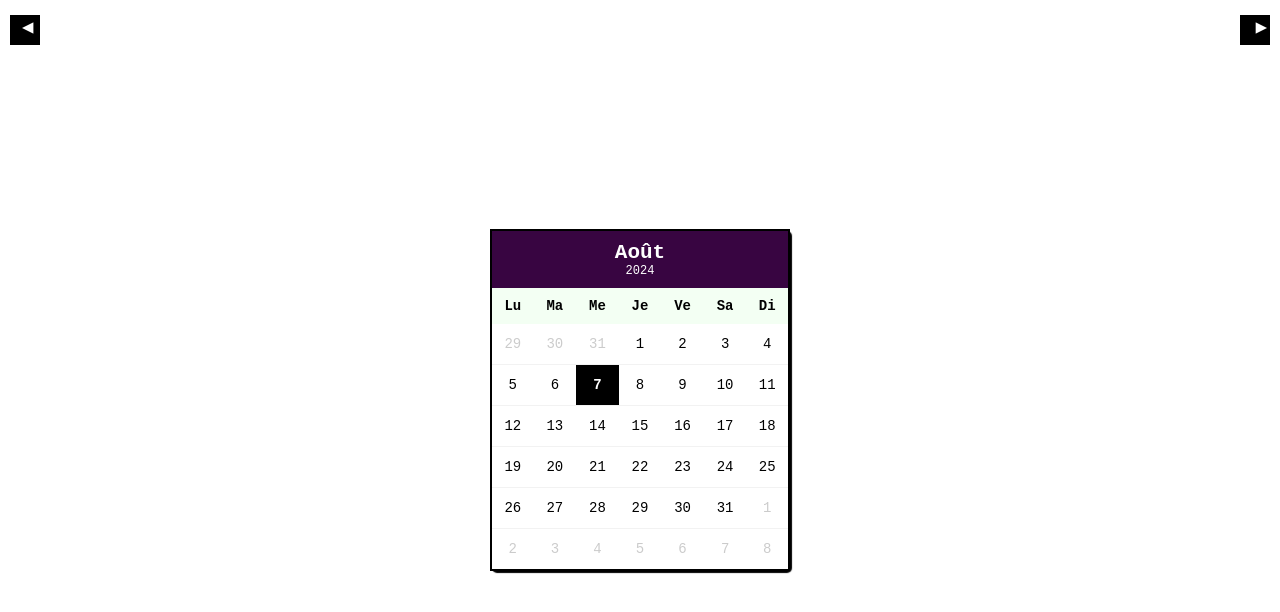
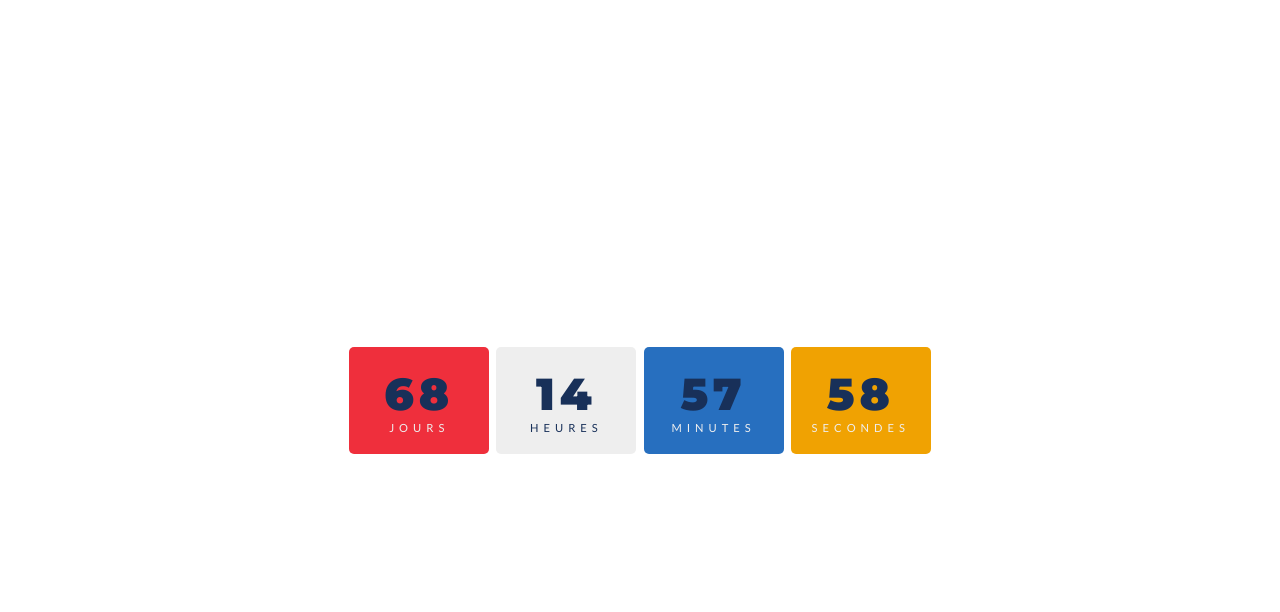
Before and after one commit to nadopotentiel/countdown, a plain HTML site: page index.html in a window 1280 px wide. Drawn offline with Linux system fonts and the light colour scheme.

Commit message:
Update index.html

```diff
--- a/index.html
+++ b/index.html
@@ -1,14 +1,14 @@
 <!DOCTYPE html>
-<!-- Original : https://codepen.io/boudra/pen/raErwP -->
-<!-- Adapté par : Nado Potentiel -->
 <html lang="fr">
 <head>
     <meta charset="UTF-8">
     <meta name="viewport" content="width=device-width, initial-scale=1.0">
-    <title>Calendrier</title>
+    <link rel="stylesheet" href="https://fonts.googleapis.com/css?family=Lato:400,700|Montserrat:900">
+    <title>Compte à rebours</title>
     <style>
         body {
-            font-family: monospace;
+            background-color: white;
+            font-family: 'Lato', sans-serif;
             margin: 0;
             padding: 0;
             display: flex;
@@ -16,254 +16,113 @@
             justify-content: center;
             height: 100vh;
             box-sizing: border-box;
-            background-color: white;
         }
 
-        .wrapper {
-            display: flex;
-            align-items: center;
-            justify-content: center;
-            flex-direction: column;
-            width: 100%;
-            height: 100%;
-            box-sizing: border-box;
+        #timer {
+            color: #eeeeee;
+            text-align: center;
+            text-transform: uppercase;
+            font-size: 0.7em;
+            letter-spacing: 5px;
         }
 
-        #calendar {
-            font-size: 14px;
-            width: 100%;
-            max-width: 300px; /* Ajuste cette valeur selon tes besoins */
-            margin: auto;
-            box-sizing: border-box;
+        .days, .hours, .minutes, .seconds {
+            display: inline-block;
+            padding: 20px;
+            width: 100px;
+            border-radius: 5px;
         }
 
-        table {
-            border-collapse: collapse;
-            table-layout: fixed;
-            width: 100%;
-            background-color: #fff;
-            border: 2px solid #000000;
-            box-shadow: 2px 2px 1px 0px #000000;
-            border-radius: 5px;
-            box-sizing: border-box;
+        .days {
+            background: #EF2F3C;
         }
 
-        .month {
-            background-color: #380541; /* Couleur modifiée */
-            color: #fff;
-            font-size: 1.5em;
-            padding: 10px;
+        .hours {
+            background: #eeeeee;
+            color: #183059;
         }
 
-        .year {
-            font-size: 12px;
-            font-weight: normal;
-            display: block;
-            text-shadow: none;
-            color: #fff;
+        .minutes {
+            background: #276FBF;
         }
 
-        .day-header {
-            background-color: #f3fff3;
+        .seconds {
+            background: #F0A202;
         }
 
-        td, th {
+        .numbers {
+            font-family: 'Montserrat', sans-serif;
+            color: #183059;
+            font-size: 4em;
             text-align: center;
-            background-color: #fff;
-            padding: 10px;
-            box-sizing: border-box;
         }
 
-        th {
-            padding: 10px;
+        .white {
+            position: absolute;
+            background: #eeeeee;
+            height: 85px;
+            width: 75px;
+            left: 30%;
+            top: 2%;
         }
 
-        td {
-            padding: 0;
-            border-bottom: 1px solid rgba(0, 0, 0, 0.05);
+        .red {
+            position: absolute;
+            background: #EF2F3C;
+            left: 18%;
+            top: 9%;
+            height: 65px;
+            width: 70px;
         }
 
-        td > span {
-            color: rgb(0, 0, 0);
-            padding: 10px;
-            display: block;
-            border: 2px solid transparent;
-            transition: border 0.3s ease;
-        }
-
-        td.avui > span {
-            font-weight: bold;
-            background-color: #000000;
-            color: #fff;
-        }
-
-        td.fora > span {
-            opacity: 0.2;
-        }
-
-        .boto-next, .boto-prev {
-            background: #000;
-            color: #fff;
-            font-family: inherit;
-            border: none;
-            font-size: 25px;
-            font-weight: bold;
-            text-shadow: inherit;
-            padding: 2px 10px 5px 10px;
-            line-height: 1px;
-            height: 30px;
-            width: 30px;
-            vertical-align: middle;
+        .blue {
             position: absolute;
-            top: 15px;
-        }
-
-        .boto-next {
-            right: 10px;
-            padding-left: 13px;
-        }
-
-        .boto-prev {
-            left: 10px;
-            padding-right: 13px;
+            background: #276FBF;
+            height: 80px;
+            width: 80px;
+            left: 60%;
+            top: 5%;
         }
     </style>
 </head>
 <body>
-    <div class="wrapper">
-        <div id="calendar"></div>
+    <div id="timer">
+        <div class="days">
+            <div id="days" class="numbers"></div>jours
+        </div>
+        <div class="hours">
+            <div id="hours" class="numbers"></div>heures
+        </div>
+        <div class="minutes">
+            <div id="minutes" class="numbers"></div>minutes
+        </div>
+        <div class="seconds">
+            <div id="seconds" class="numbers"></div>secondes
+        </div>
     </div>
     <script>
-        var months = [
-            'Janvier', 'F&eacute;vrier', 'Mars', 'Avril', 'Mai', 'Juin',
-            'Juillet', 'Ao&ucirc;t', 'Septembre', 'Octobre', 'Novembre', 'D&eacute;cembre'
-        ];
+        const myDate = new Date('Oct 15, 2024 00:00:00').getTime();
 
-        var days = [
-            'Dimanche', 'Lundi', 'Mardi', 'Mercredi', 'Jeudi', 'Vendredi', 'Samedi'
-        ];
+        // countdown
+        let timer = setInterval(function() {
+            // get today's date
+            const today = new Date().getTime();
 
-        var days_abr = [
-            'Di', 'Lu', 'Ma', 'Me', 'Je', 'Ve', 'Sa'
-        ];
+            // get the difference
+            const diff = myDate - today;
 
-        Number.prototype.pad = function(num) {
-            var str = '';
-            for (var i = 0; i < (num - this.toString().length); i++)
-                str += '0';
-            return str += this.toString();
-        }
+            // math
+            let days = Math.floor(diff / (1000 * 60 * 60 * 24));
+            let hours = Math.floor((diff % (1000 * 60 * 60 * 24)) / (1000 * 60 * 60));
+            let minutes = Math.floor((diff % (1000 * 60 * 60)) / (1000 * 60));
+            let seconds = Math.floor((diff % (1000 * 60)) / 1000);
 
-        function calendar(widget, data) {
-            var original = widget.getElementsByClassName('actiu')[0];
-
-            if (typeof original === 'undefined') {
-                original = document.createElement('table');
-                original.setAttribute('data-actual',
-                    data.getFullYear() + '/' +
-                    data.getMonth().pad(2) + '/' +
-                    data.getDate().pad(2)
-                );
-                widget.appendChild(original);
-            }
-
-            var diff = data - new Date(original.getAttribute('data-actual'));
-            diff = new Date(diff).getMonth();
-
-            var e = document.createElement('table');
-            e.className = diff === 0 ? 'amagat-esquerra' : 'amagat-dreta';
-            e.innerHTML = '';
-
-            widget.appendChild(e);
-
-            e.setAttribute('data-actual',
-                data.getFullYear() + '/' +
-                data.getMonth().pad(2) + '/' +
-                data.getDate().pad(2)
-            );
-
-            var fila = document.createElement('tr');
-            var titol = document.createElement('th');
-            titol.setAttribute('colspan', 7);
-            titol.setAttribute('class', 'month');
-
-            var boto_prev = document.createElement('button');
-            boto_prev.className = 'boto-prev';
-            boto_prev.innerHTML = '&#9666;';
-
-            var boto_next = document.createElement('button');
-            boto_next.className = 'boto-next';
-            boto_next.innerHTML = '&#9656;';
-
-            titol.appendChild(boto_prev);
-            titol.appendChild(document.createElement('span')).innerHTML =
-                months[data.getMonth()] + '<span class="year">' + data.getFullYear() + '</span>';
-
-            titol.appendChild(boto_next);
-
-            boto_prev.onclick = function() {
-                data.setMonth(data.getMonth() - 1);
-                calendar(widget, data);
-            };
-
-            boto_next.onclick = function() {
-                data.setMonth(data.getMonth() + 1);
-                calendar(widget, data);
-            };
-
-            fila.appendChild(titol);
-            e.appendChild(fila);
-
-            fila = document.createElement('tr');
-
-            for (var i = 1; i < 7; i++) {
-                fila.innerHTML += '<th class="day-header">' + days_abr[i] + '</th>';
-            }
-
-            fila.innerHTML += '<th class="day-header">' + days_abr[0] + '</th>';
-            e.appendChild(fila);
-
-            var inici_mes = new Date(data.getFullYear(), data.getMonth(), -1).getDay();
-            var actual = new Date(data.getFullYear(), data.getMonth(), -inici_mes);
-
-            for (var s = 0; s < 6; s++) {
-                fila = document.createElement('tr');
-
-                for (var d = 1; d < 8; d++) {
-                    var cela = document.createElement('td');
-                    var span = document.createElement('span');
-
-                    cela.appendChild(span);
-                    span.innerHTML = actual.getDate();
-
-                    if (actual.getMonth() !== data.getMonth())
-                        cela.className = 'fora';
-
-                    if (data.getDate() == actual.getDate() && data.getMonth() == actual.getMonth())
-                        cela.className = 'avui';
-
-                    actual.setDate(actual.getDate() + 1);
-                    fila.appendChild(cela);
-                }
-
-                e.appendChild(fila);
-            }
-
-            setTimeout(function() {
-                e.className = 'actiu';
-                original.className += diff === 0 ? ' amagat-dreta' : ' amagat-esquerra';
-            }, 20);
-
-            original.className = 'inactiu';
-
-            setTimeout(function() {
-                var inactius = document.getElementsByClassName('inactiu');
-                for (var i = 0; i < inactius.length; i++)
-                    widget.removeChild(inactius[i]);
-            }, 1000);
-        }
-
-        calendar(document.getElementById('calendar'), new Date());
+            // display
+            document.getElementById("days").innerHTML = days;
+            document.getElementById("hours").innerHTML = hours;
+            document.getElementById("minutes").innerHTML = minutes;
+            document.getElementById("seconds").innerHTML = seconds;
+        }, 1000);
     </script>
 </body>
 </html>
```
